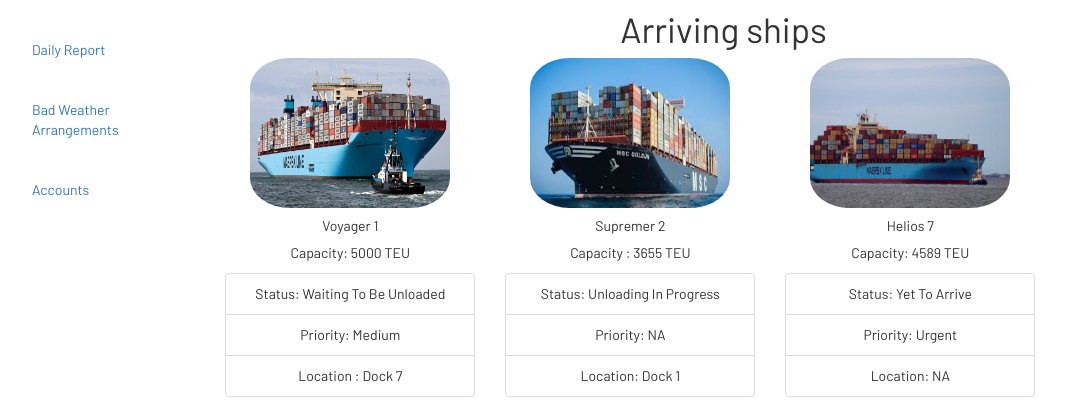
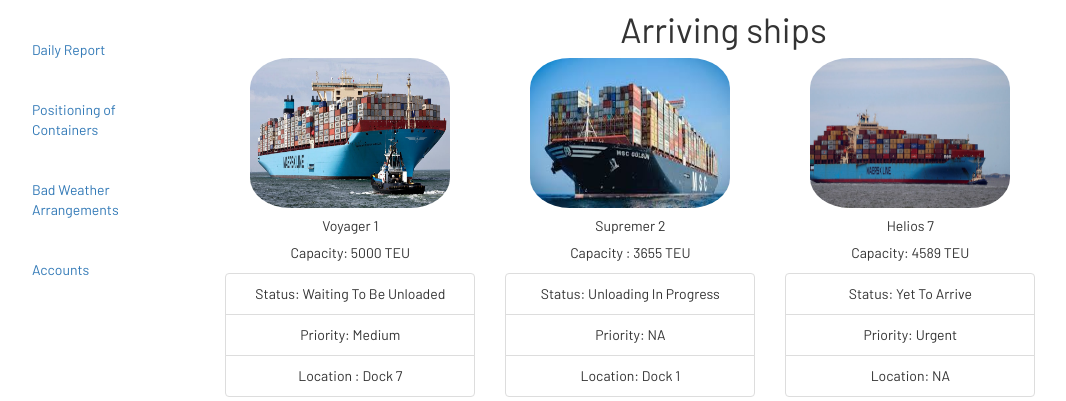
Before and after one commit to keshavgaddhyan/intelli_freight, a Django app: page / in a window 1280 px wide. Shown: the part 190-591 px from the top of the page, without its empty margins (23-1089 px from the left). Run offline with Django 3.2, Linux system fonts and the light colour scheme; some libraries are stand-ins or nearby versions.

Commit message:
added some more features

```diff
--- a/intelli_freight/templates/intelli_freight/index.html
+++ b/intelli_freight/templates/intelli_freight/index.html
@@ -55,6 +55,7 @@
                     <li class="active"><a href="#">Vessel Arrangement</a></li>
                     <li><a href="#">Truck Parking Arrangement</a></li>
                     <li><a href="#">Daily Report</a></li>
+                    <li><a href="#">Positioning of Containers</a></li>
                     <li><a href="#">Bad Weather Arrangements</a></li>
                     <li><a href="#">Accounts</a></li>
 
```
